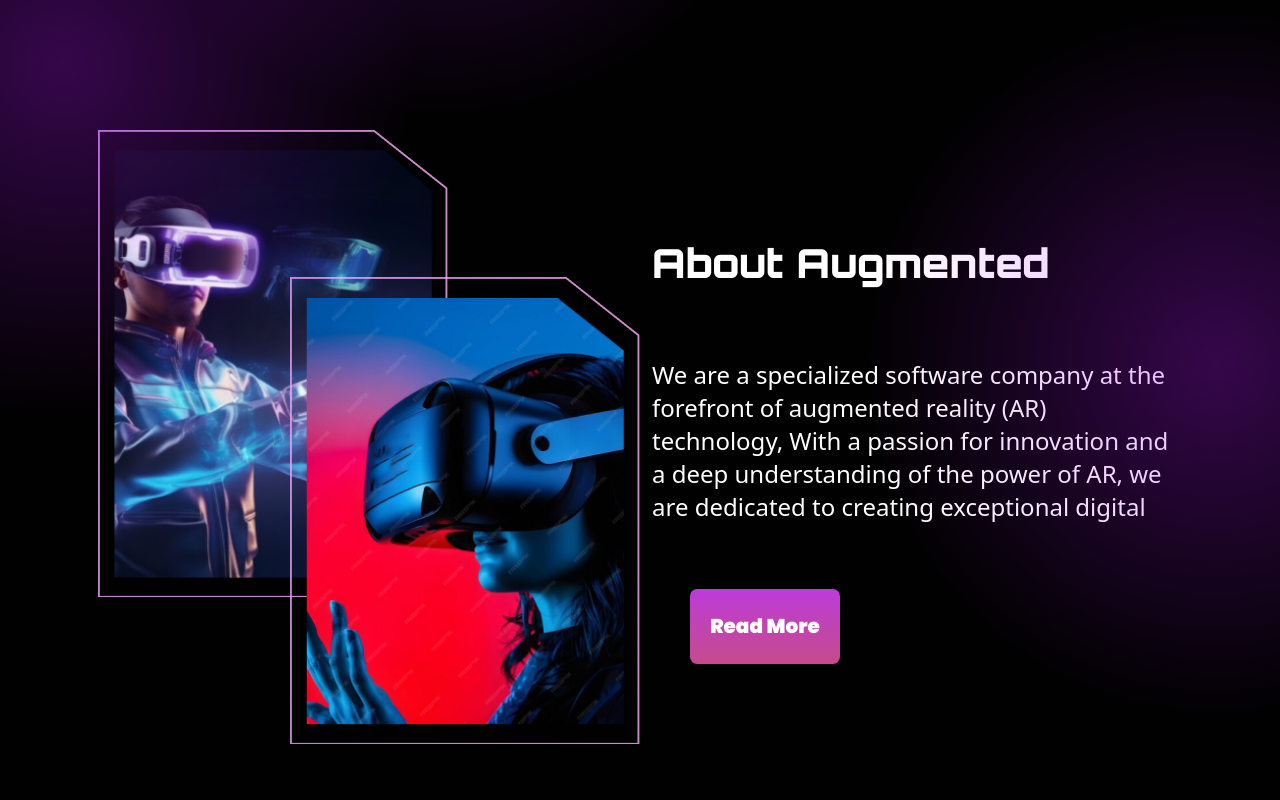
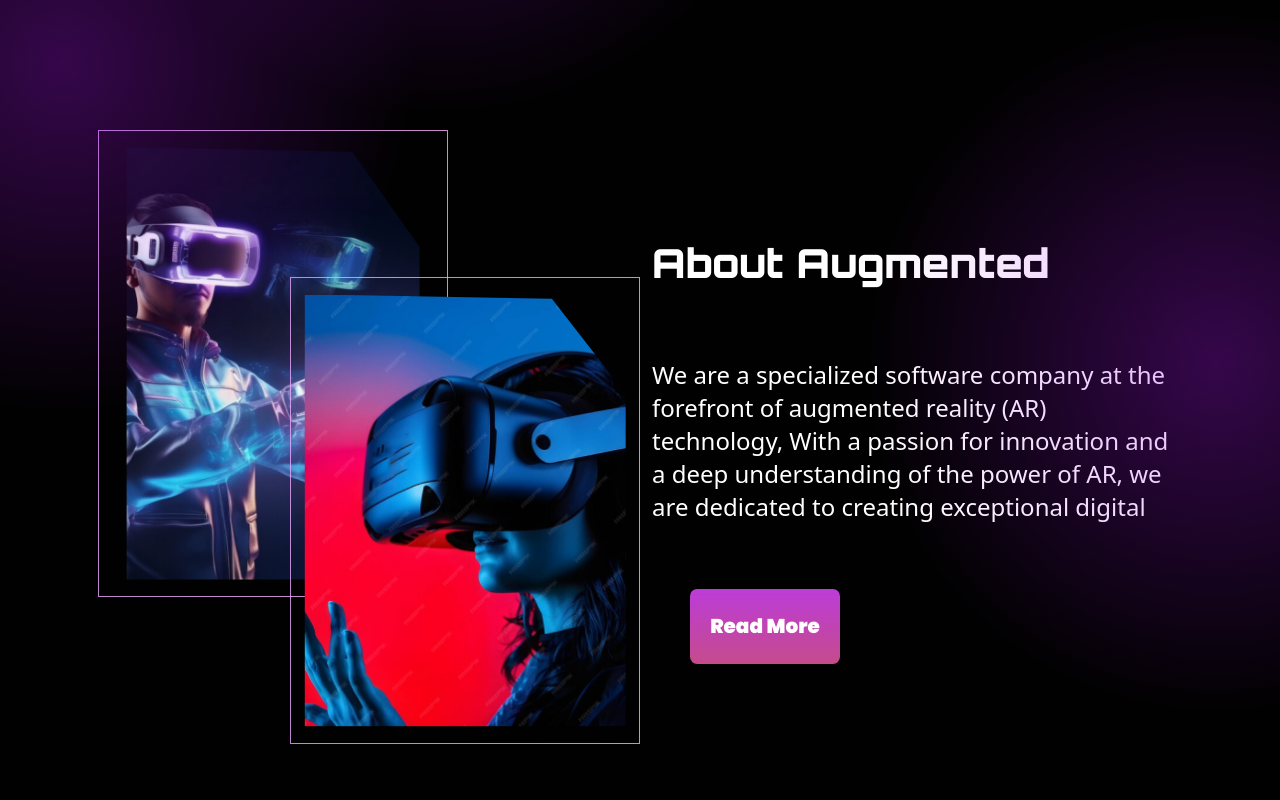
Before and after one commit to augmentedsolutions/augmentedsolWeb, a React (Vite) app: page / in a window 1280 px wide. Shown: the part 740-1540 px from the top of the page. Built offline with nearby package versions, Linux system fonts and the light colour scheme.

Commit message:
Web Project

```diff
--- a/src/components/HomeComponent/AboutHome/AboutHome.css
+++ b/src/components/HomeComponent/AboutHome/AboutHome.css
@@ -4,19 +4,31 @@
   /* border: 2px solid red; Add the border to the container */
 }
 
-  .about-image-main{
+.about-image-main {
   height: 467px;
   width: 350px;
   display: flex;
   justify-content: center;
   align-items: center;
-     background-image: url(../../../assets/Home/AboutVector.png);
+  border: 1.87px solid; /* Required to enable the border */
+  border-image-source: linear-gradient(
+    93.2deg,
+    rgba(235, 169, 255, 0.8) 3.97%,
+    rgba(255, 176, 250, 0.8) 97.92%
+  );
+
+  border-image-slice: 1; /* Required to slice the gradient to fit */
+  border-radius: 10px; /* Optional: Makes the border rounded */
+  padding: 16px; /* Adjust as needed for content inside */
+}
+.image-vector-clip {
+  clip-path: polygon(77% 1%, 100% 23%, 100% 100%, 0 100%, 0 0);
+  -webkit-clip-path: polygon(77% 1%, 100% 23%, 100% 100%, 0 100%, 0 0);
 }
 .about-image-left {
-
   position: absolute;
   left: 0;
-    top:0;
+  top: 0;
 }
 
 .about-image-right {
--- a/src/components/HomeComponent/AboutHome/AboutHome.jsx
+++ b/src/components/HomeComponent/AboutHome/AboutHome.jsx
@@ -1,6 +1,5 @@
 import React from "react";
-
-import AboutOne from "../../../assets/Home/AboutAugmnetImage_2.png";
+import AboutOne from "../../../assets/Home/AboutAugmnetImage1.png";
 import AboutTwo from "../../../assets/Home/AboutAugmnetImage2.png";
 import AboutVector from "../../../assets/Home/AboutVector.png";
 import "./AboutHome.css"; // Optional: add styles here
@@ -19,8 +18,9 @@ const AboutHome = () => {
                 <div className="about-image-main about-image-left p-3" >
                   <img
                     src={AboutOne}
-                    height="auto"
-                    width="100%"
+                    className="image-vector-clip"
+                    height="100%"
+                    width="auto"
                     alt="About One"
                   />
                 </div>
@@ -28,9 +28,10 @@ const AboutHome = () => {
               <div className="about-image-main about-image-right p-3">
                 <img
                   src={AboutTwo}
-                  height="auto"
-                  width="100%"
-                  // style={{objectFit: "cover"}}
+                  height="100%"
+                  className="image-vector-clip"
+                  width="auto"
+                  style={{objectFit: "cover"}}
                   alt="About Two"
                 />
               </div>
```
Also changed, not shown: src/assets/Home/Vector1.png (added), src/assets/Home/Vector2.png (added). Lines whose indentation alone changed are shown as unchanged.
